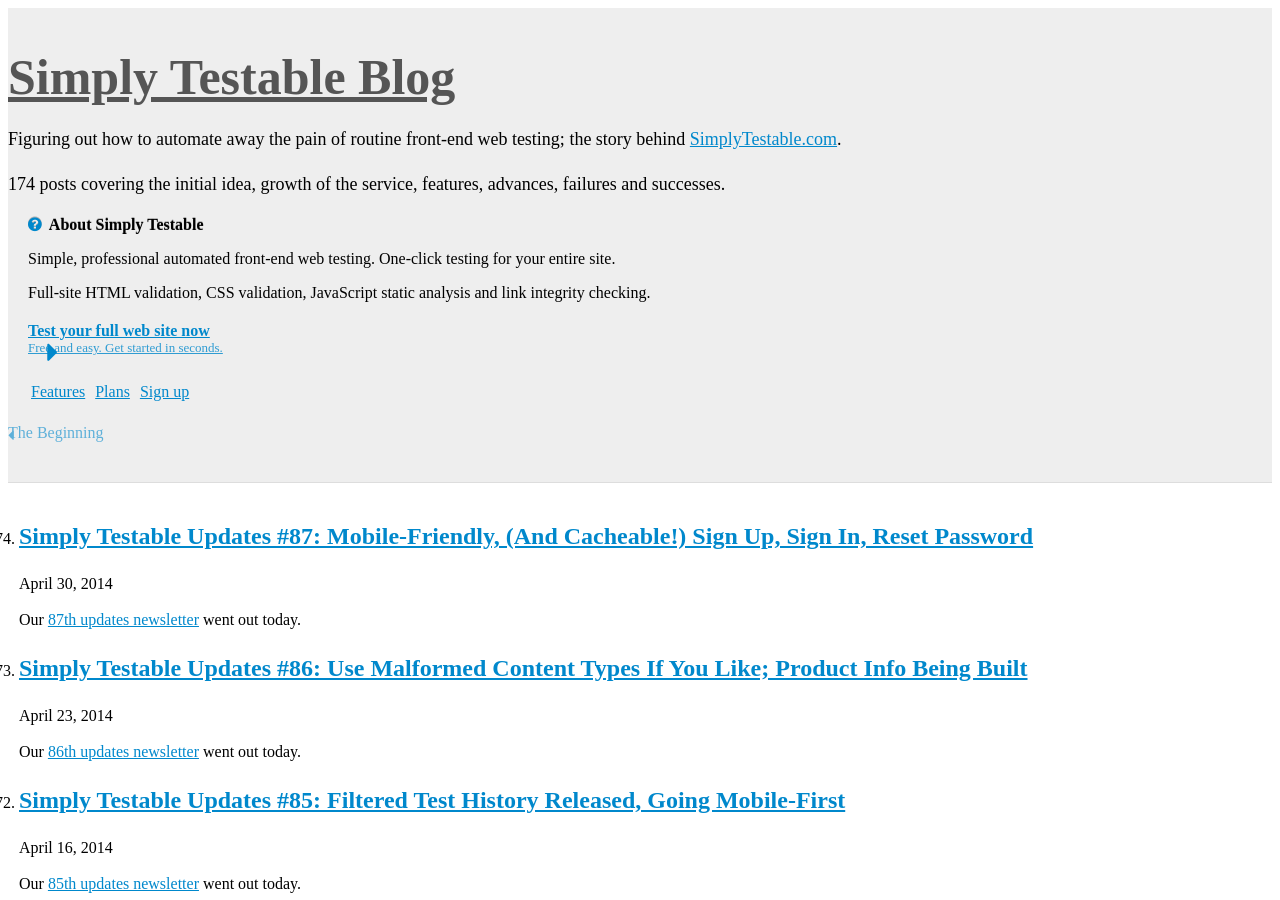
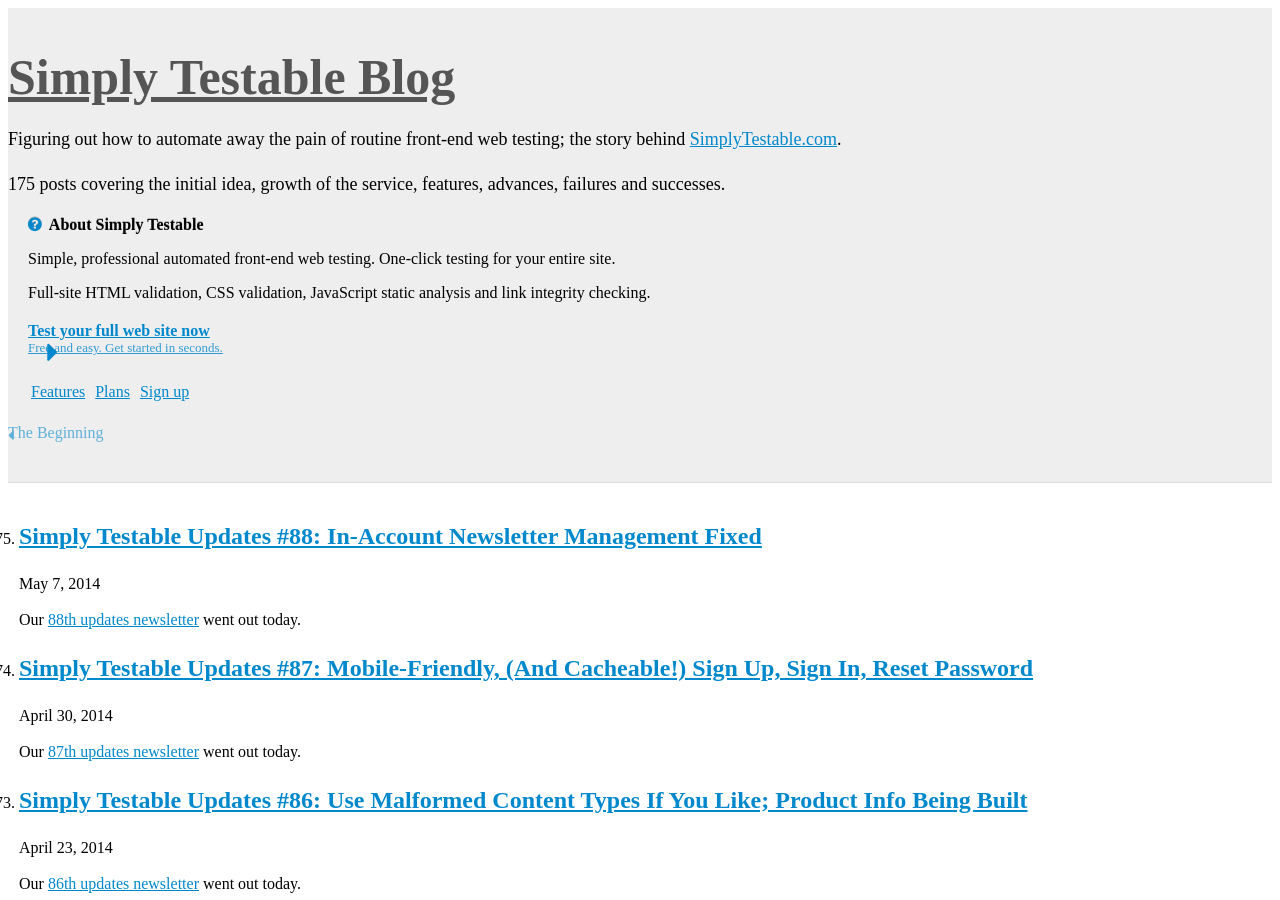
Before and after one commit to webignition/blog.simplytestable.com, a Jekyll site: the page built from archive/index.html, in a window 1280 px wide and 900 px high. Built offline with Jekyll 4.4.1, drawn with Linux system fonts in a browser that asks for light colours; nearby versions of some CDN libraries; comment, search, counter and statistics services are not loaded; a style sheet for code colours, icons or effects is not loaded; some of the changed text lies outside the part shown.

Commit message:
88th newsletter notification

```diff
--- a/archive/index.html
+++ b/archive/index.html
@@ -6,6 +6,28 @@ is_archive: true
 <ol class="archive">
 
 
+    <li value="175">
+        <h2><a href="/simply-testable-updates-88/">Simply Testable Updates #88: In-Account Newsletter Management Fixed </a></h2>
+        <p class="post-date">May  7, 2014</p>
+
+
+
+
+
+
+
+
+
+    <p>
+        Our <a href="http://us5.campaign-archive1.com/?u=ac75e33d993d2b502e333ddd0&amp;id=5f0251e5f5">88th updates newsletter</a> went out today.
+    </p>
+
+
+
+
+    </li>
+
+
     <li value="174">
         <h2><a href="/simply-testable-updates-87/">Simply Testable Updates #87: Mobile-Friendly, (And Cacheable!) Sign Up, Sign In, Reset Password </a></h2>
         <p class="post-date">April 30, 2014</p>
```
Also changed, not shown: _posts/2014/2014-05-07-simply-testable-updates-88.html (added, +15 -0 lines), sitemap.xml (+7 -3 lines), 1 other file.
